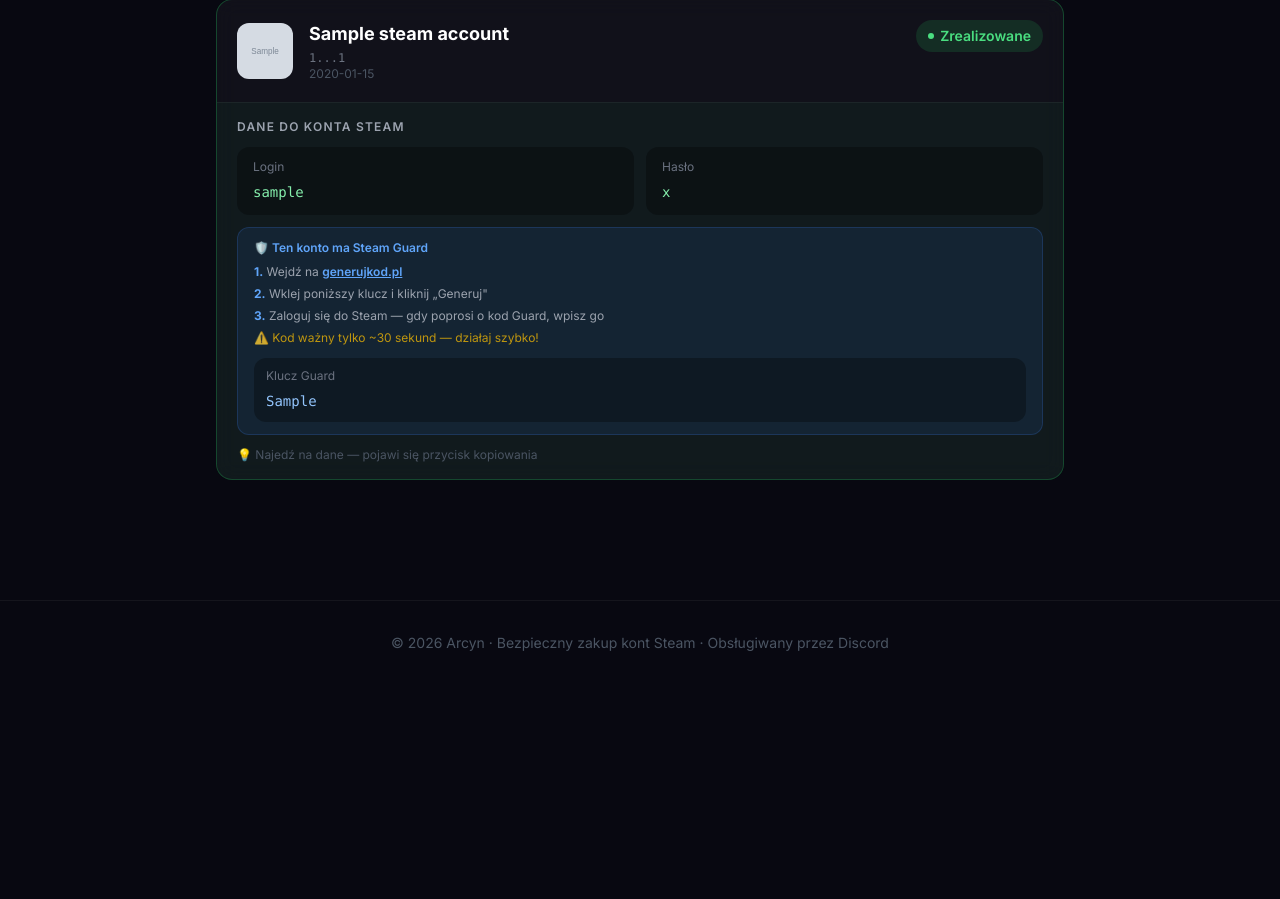
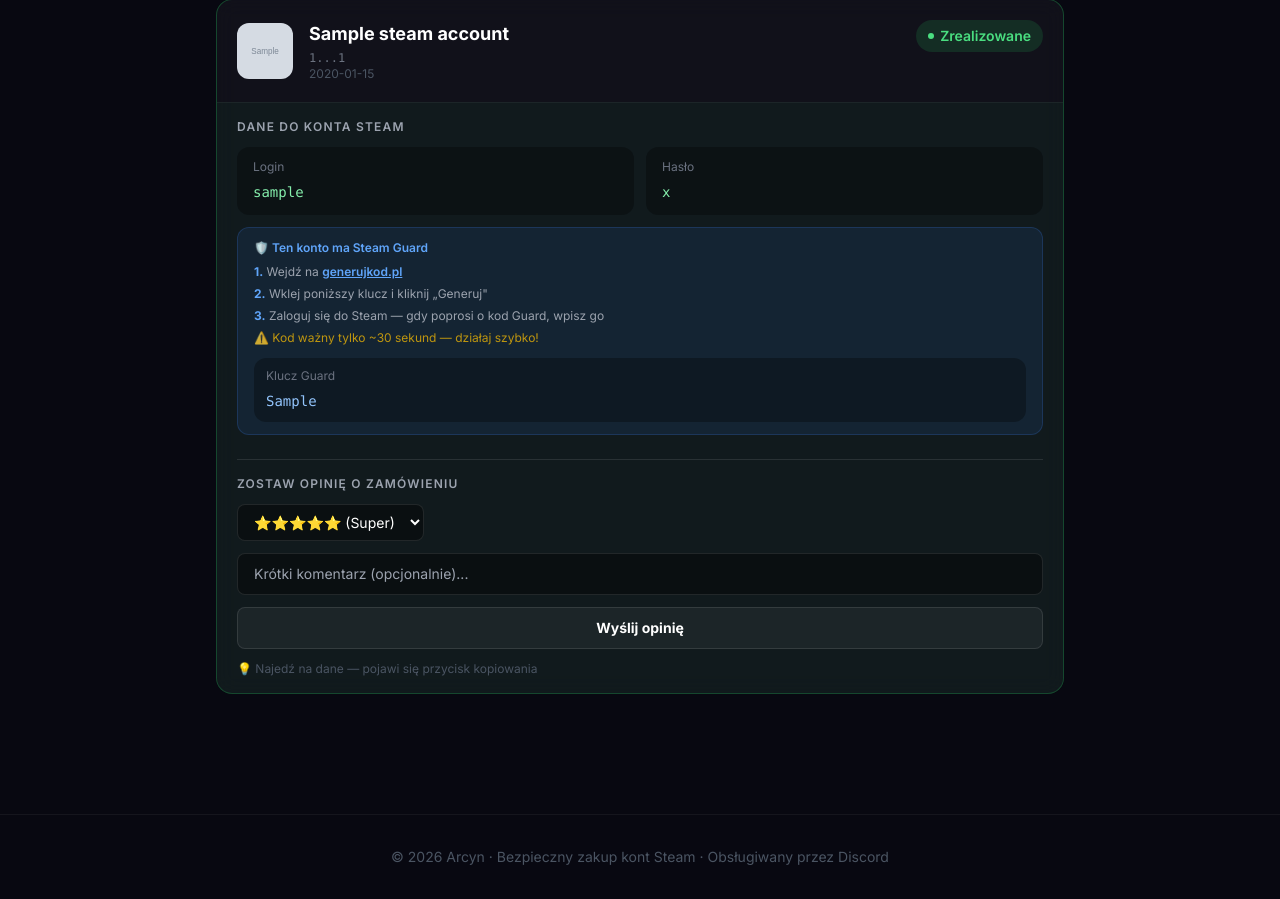
Before and after one commit to Kacperek123123/arcynekstrona, a Flask app: template templates/orders.html in a window 1280 px wide. Shown: the part 202-1101 px from the top of the page. Before the commit the page ends 853 px from the top, so only its background shows below. Run offline with Flask 3, Linux system fonts and the light colour scheme; the template is opened without the code that fills it: most values are stand-ins (such as "Sample title", 1, 10 or a date in 2020); grey boxes marked "Sample" are stand-in pictures; some libraries are stand-ins or nearby versions.

Commit message:
Update orders.html

```diff
--- a/templates/orders.html
+++ b/templates/orders.html
@@ -81,6 +81,22 @@
         </div>
         {% endif %}
 
+        <div class="mt-6 border-t border-white/10 pt-4">
+            <p class="text-xs font-semibold text-gray-400 uppercase tracking-widest mb-3">Zostaw opinię o zamówieniu</p>
+            <div id="review-section-{{ order.id }}">
+                <div class="flex items-center gap-4 mb-3">
+                    <select id="rating-{{ order.id }}" class="bg-black/40 border border-white/10 rounded-lg px-3 py-2 text-sm text-white focus:outline-none focus:border-blue-500">
+                        <option value="5">⭐⭐⭐⭐⭐ (Super)</option>
+                        <option value="4">⭐⭐⭐⭐ (Dobre)</option>
+                        <option value="3">⭐⭐⭐ (Ok)</option>
+                        <option value="2">⭐⭐ (Słabe)</option>
+                        <option value="1">⭐ (Bardzo słabe)</option>
+                    </select>
+                </div>
+                <input type="text" id="comment-{{ order.id }}" maxlength="100" placeholder="Krótki komentarz (opcjonalnie)..." class="w-full bg-black/40 border border-white/10 rounded-lg px-4 py-2.5 text-sm text-white mb-3 focus:outline-none focus:border-blue-500">
+                <button onclick="submitReview('{{ order.id }}')" class="w-full bg-white/5 hover:bg-blue-600 text-white text-sm font-bold py-2.5 rounded-lg transition border border-white/10">Wyślij opinię</button>
+            </div>
+        </div>
         <p class="text-xs text-gray-600 mt-3">💡 Najedź na dane — pojawi się przycisk kopiowania</p>
       </div>
       {% elif order.status == 'awaiting_payment' %}
@@ -117,5 +133,33 @@ function copyText(text, btn) {
     setTimeout(() => btn.textContent = '📋', 1500);
   });
 }
+
+async function submitReview(orderId) {
+    const rating = document.getElementById(`rating-${orderId}`).value;
+    const comment = document.getElementById(`comment-${orderId}`).value;
+    const btn = event.target;
+
+    btn.disabled = true;
+    btn.textContent = "Wysyłanie...";
+
+    try {
+        const response = await fetch('/api/submit_review', {
+            method: 'POST',
+            headers: {'Content-Type': 'application/json'},
+            body: JSON.stringify({ order_id: orderId, rating: rating, comment: comment })
+        });
+
+        if(response.ok) {
+            document.getElementById(`review-section-${orderId}`).innerHTML =
+                "<div class='py-4 text-center'><p class='text-green-400 text-sm font-bold'>✅ Dziękujemy za opinię!</p></div>";
+        } else {
+            throw new Error();
+        }
+    } catch (e) {
+        btn.disabled = false;
+        btn.textContent = "Wyślij opinię";
+        alert("Błąd przy wysyłaniu. Spróbuj później.");
+    }
+}
 </script>
 {% endblock %}
```
